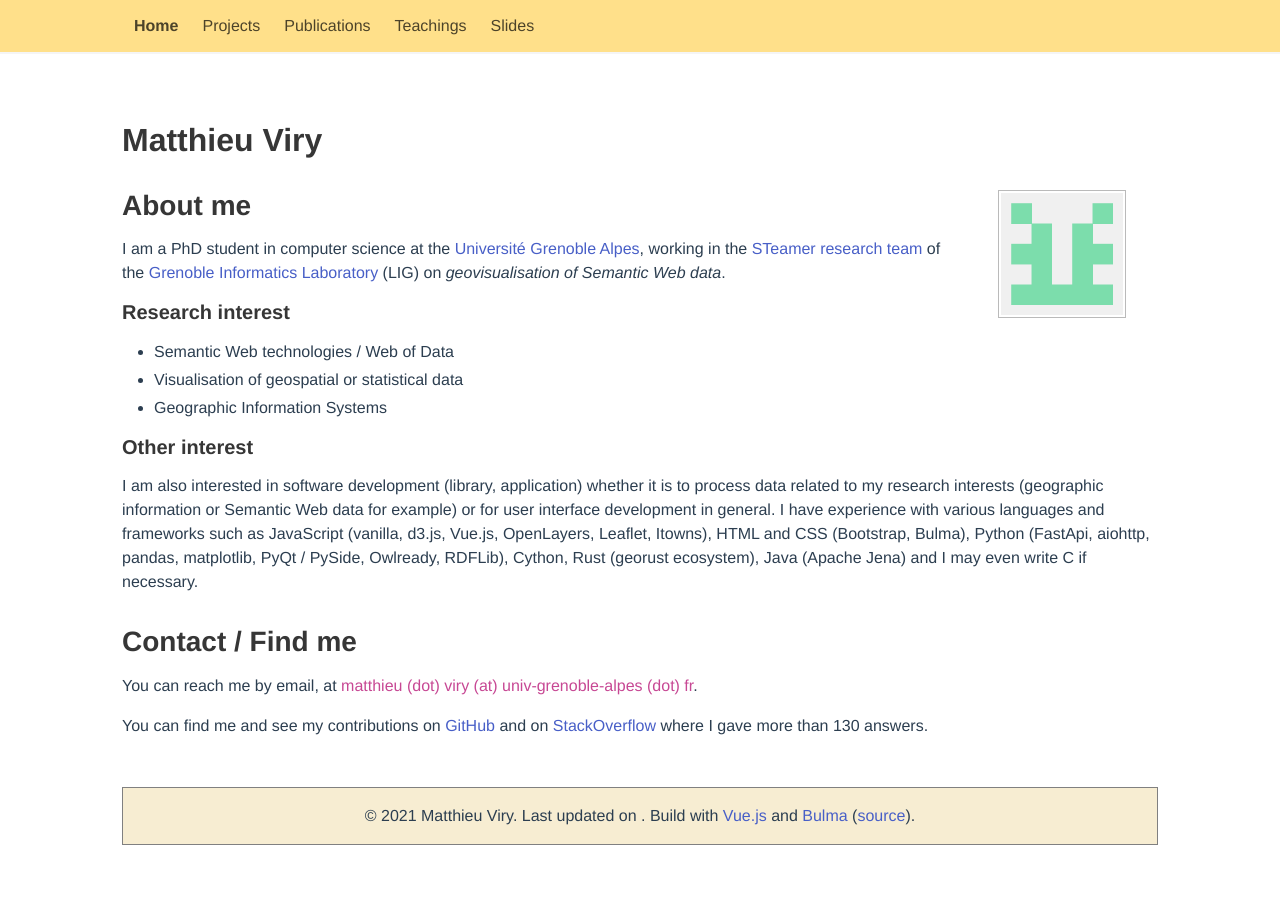
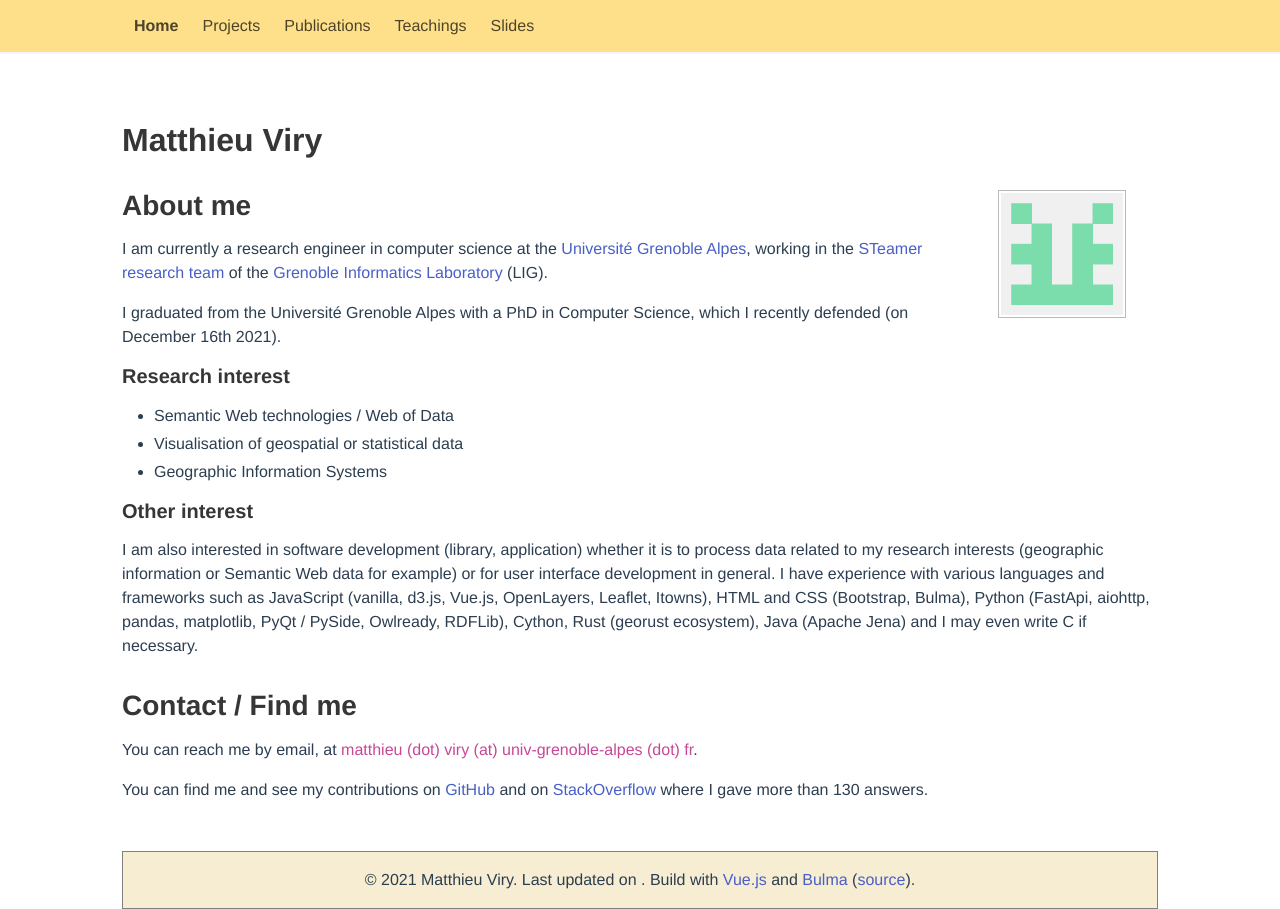
Before and after one commit to mthh/portfolio, a Vue app: page /portfolio/ in a window 1280 px wide. Before the commit the page ends 845 px from the top, so only its background shows below. Built offline with nearby package versions, Linux system fonts and the light colour scheme.

Commit message:
Update presentation paragraph

```diff
--- a/src/views/Home.vue
+++ b/src/views/Home.vue
@@ -7,7 +7,8 @@
       </figure>
       <h2>About me</h2>
       <div>
-        <p>I am a PhD student in computer science at the <a href="https://www.univ-grenoble-alpes.fr/">Université Grenoble Alpes</a>, working in the <a href="https://steamer.imag.fr/">STeamer research team</a> of the <a href="https://www.liglab.fr/">Grenoble Informatics Laboratory</a> (LIG) on <em>geovisualisation of Semantic Web data</em>.</p>
+        <p>I am currently a research engineer in computer science at the <a href="https://www.univ-grenoble-alpes.fr/">Université Grenoble Alpes</a>, working in the <a href="https://steamer.imag.fr/">STeamer research team</a> of the <a href="https://www.liglab.fr/">Grenoble Informatics Laboratory</a> (LIG).</p>
+        <p>I graduated from the Université Grenoble Alpes with a PhD in Computer Science, which I recently defended (on December 16th 2021).</p>
         <h4>Research interest</h4>
         <ul>
           <li>Semantic Web technologies / Web of Data</li>
```
